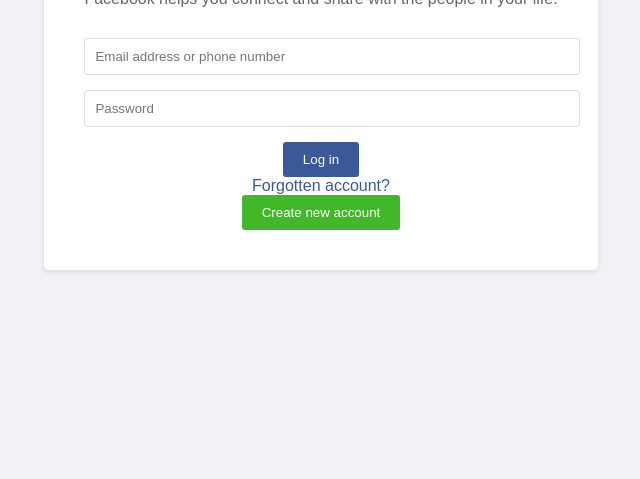
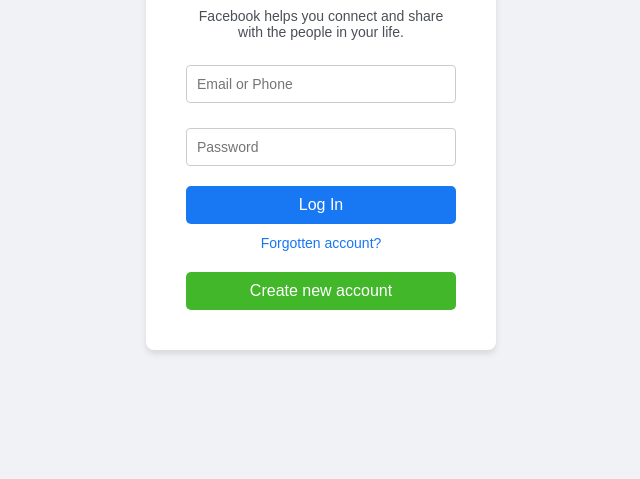
Before and after one commit to acciojob/facebook-login-page-Snoopyh34d, a website: page main.html in a window 1280 px wide. Shown: the part 321-800 px from the top of the page, without its empty margins (319-959 px from the left). Drawn offline with Linux system fonts and the light colour scheme.

Commit message:
created a submission

```diff
--- a/main.html
+++ b/main.html
@@ -1,75 +1,48 @@
 <!DOCTYPE html>
-<html>
+<html lang="en">
+
 <head>
-  <title>Facebook Login</title>
-  <style>
-    body {
-      font-family: sans-serif;
-      background-color: #f0f2f5;
-      display: flex;
-      justify-content: center;
-      align-items: center;
-      height: 100vh;
-      margin: 0;
-    }
+    <meta charset="UTF-8">
+    <meta name="viewport" content="width=device-width, initial-scale=1.0">
+    <title>Facebook Login</title>
+    <link rel="stylesheet" href="styles.css">
+</head>
 
-    .container {
-      background-color: #fff;
-      padding: 40px;
-      border-radius: 5px;
-      box-shadow: 0 2px 5px rgba(0, 0, 0, 0.1);
-      text-align: center;
-    }
+<body>
+    <div class="login-container">
+        <!-- Facebook Logo Section -->
+        <div class="logo-container">
+            <img class="facebook-logo" src="https://upload.wikimedia.org/wikipedia/commons/5/51/Facebook_f_logo_%282019%29.svg" alt="Facebook Logo">
+        </div>
 
-    .logo {
-      font-size: 36px;
-      font-weight: bold;
-      color: #3b5998;
-      margin-bottom: 20px;
-    }
+        <!-- Description Section -->
+        <div class="description">
+            <p>Facebook helps you connect and share with the people in your life.</p>
+        </div>
 
-    .description {
-      color: #666;
-      margin-bottom: 30px;
-    }
+        <!-- Login Form Section -->
+        <form class="login-form">
+            <div class="input-group">
+                <input type="text" id="email" name="email" placeholder="Email or Phone" required>
+            </div>
+            <div class="input-group">
+                <input type="password" id="password" name="password" placeholder="Password" required>
+            </div>
+            <div class="form-group">
+                <button type="submit" class="login-button">Log In</button>
+            </div>
+        </form>
 
-    input[type="text"],
-    input[type="password"] {
-      width: 100%;
-      padding: 10px;
-      margin-bottom: 15px;
-      border: 1px solid #ddd;
-      border-radius: 3px;
-    }
+        <!-- Forgotten Account Link -->
+        <div class="forgotten-account">
+            <a href="#">Forgotten account?</a>
+        </div>
 
-    button {
-      background-color: #3b5998;
-      color: #fff;
-      padding: 10px 20px;
-      border: none;
-      border-radius: 3px;
-      cursor: pointer;
-    }
+        <!-- Create New Account Section -->
+        <div class="create-account">
+            <button class="create-button">Create new account</button>
+        </div>
+    </div>
+</body>
 
-    a {
-      color: #3b5998;
-      text-decoration: none;
-    }
-  </style>
-</head>
-<body>
-  <div class="container">
-    <div class="logo">facebook</div>
-    <div class="description">Facebook helps you connect and share with the people in your life.</div>
-
-    <form>
-      <input type="text" placeholder="Email address or phone number" required><br>
-      <input type="password" placeholder="Password" required><br>
-      <button type="submit">Log in</button>
-    </form>
-
-    <a href="#">Forgotten account?</a><br>
-    <button style="background-color: #42b72a;">Create new account</button>
-  </div>
-</body>
 </html>
--- /dev/null
+++ b/styles.css
@@ -0,0 +1,104 @@
+/* Global styles */
+* {
+    margin: 0;
+    padding: 0;
+    box-sizing: border-box;
+}
+
+/* Body styles */
+body {
+    font-family: Arial, sans-serif;
+    background-color: #f0f2f5;
+    display: flex;
+    justify-content: center;
+    align-items: center;
+    height: 100vh;
+}
+
+/* Login container */
+.login-container {
+    background-color: white;
+    border-radius: 8px;
+    width: 350px;
+    padding: 40px;
+    text-align: center;
+    box-shadow: 0 4px 6px rgba(0, 0, 0, 0.1);
+}
+
+/* Facebook Logo */
+.logo-container {
+    margin-bottom: 20px;
+}
+
+.facebook-logo {
+    width: 180px;
+}
+
+/* Description text */
+.description p {
+    color: #4b4f56;
+    font-size: 14px;
+    margin-bottom: 20px;
+}
+
+/* Login form */
+.login-form .input-group {
+    margin-bottom: 15px;
+}
+
+.input-group input {
+    width: 100%;
+    padding: 10px;
+    margin: 5px 0;
+    border: 1px solid #ccc;
+    border-radius: 4px;
+    font-size: 14px;
+}
+
+/* Login button */
+.login-button {
+    width: 100%;
+    padding: 10px;
+    background-color: #1877f2;
+    border: none;
+    border-radius: 5px;
+    color: white;
+    font-size: 16px;
+    cursor: pointer;
+    transition: background-color 0.3s ease;
+}
+
+.login-button:hover {
+    background-color: #165e9e;
+}
+
+/* Forgotten Account Link */
+.forgotten-account {
+    margin-top: 10px;
+}
+
+.forgotten-account a {
+    color: #1877f2;
+    text-decoration: none;
+    font-size: 14px;
+}
+
+/* Create new account button */
+.create-account {
+    margin-top: 20px;
+}
+
+.create-button {
+    width: 100%;
+    padding: 10px;
+    background-color: #42b72a;
+    border: none;
+    border-radius: 5px;
+    color: white;
+    font-size: 16px;
+    cursor: pointer;
+}
+
+.create-button:hover {
+    background-color: #36a420;
+}
```
